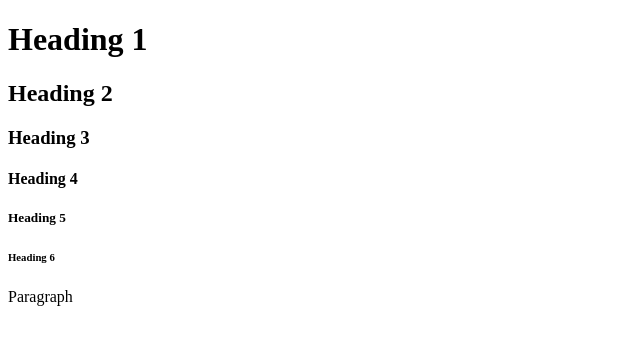
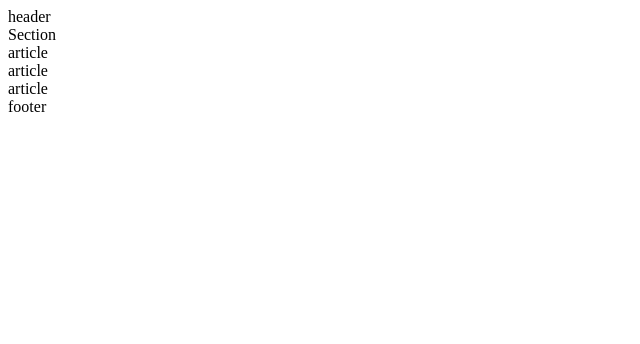
Before and after one commit to codeninja481/Web_Development_By_Doing_HTML_CSS_From_Scratch, a plain HTML site: page index.html in a window 1280 px wide. Shown: the whole page, without its empty margins (0-640 px from the left). Drawn offline with Linux system fonts and the light colour scheme.

Commit message:
Added changes

```diff
--- a/index.html
+++ b/index.html
@@ -5,13 +5,14 @@
 </head>
 <body>
 
-<h1>Heading 1</h1>
-<h2>Heading 2</h2>
-<h3>Heading 3</h3>
-<h4>Heading 4</h4>
-<h5>Heading 5</h5>
-<h6>Heading 6</h6>
-<p>Paragraph</p>
+<header>header</header>
+<section>Section</section>
+<article>article</article>
+<article>article</article>
+<article>article</article>
+<footer>footer</footer>
+
+
 
 </body>
 </html>
```
